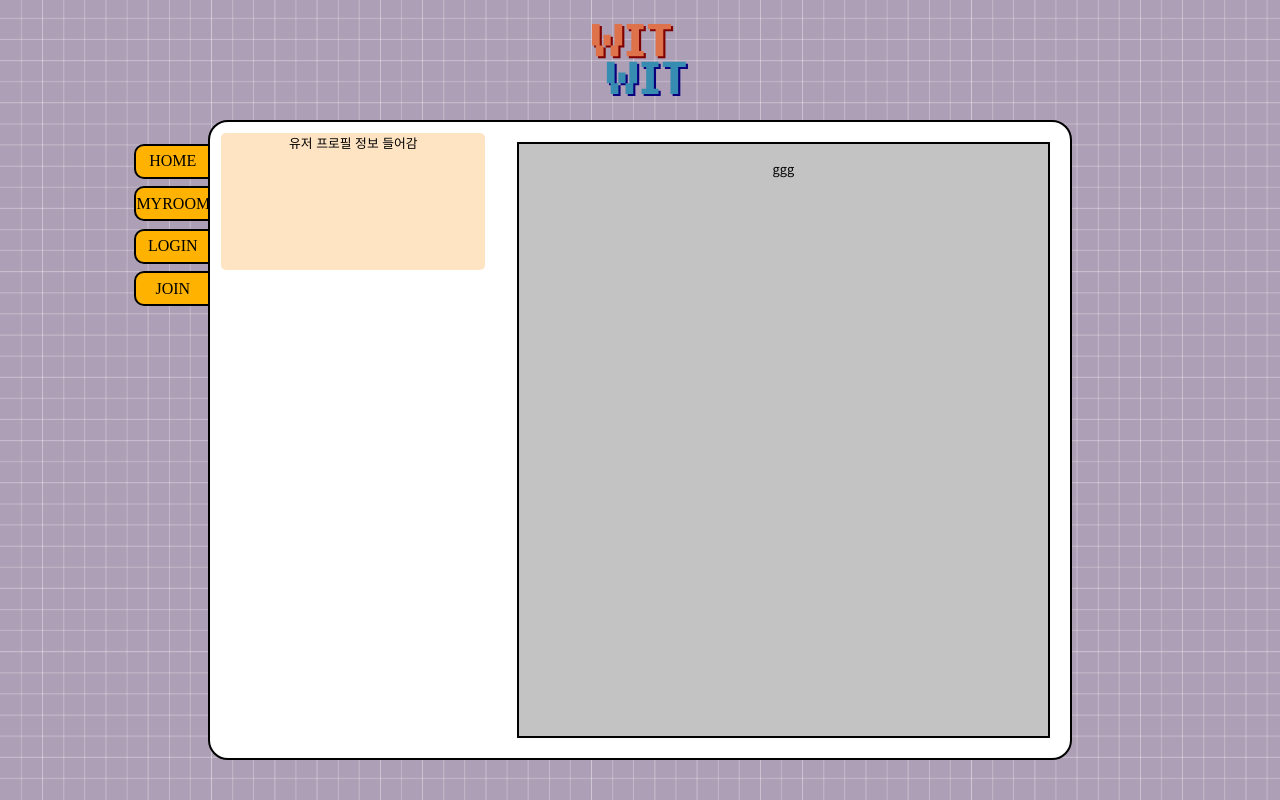
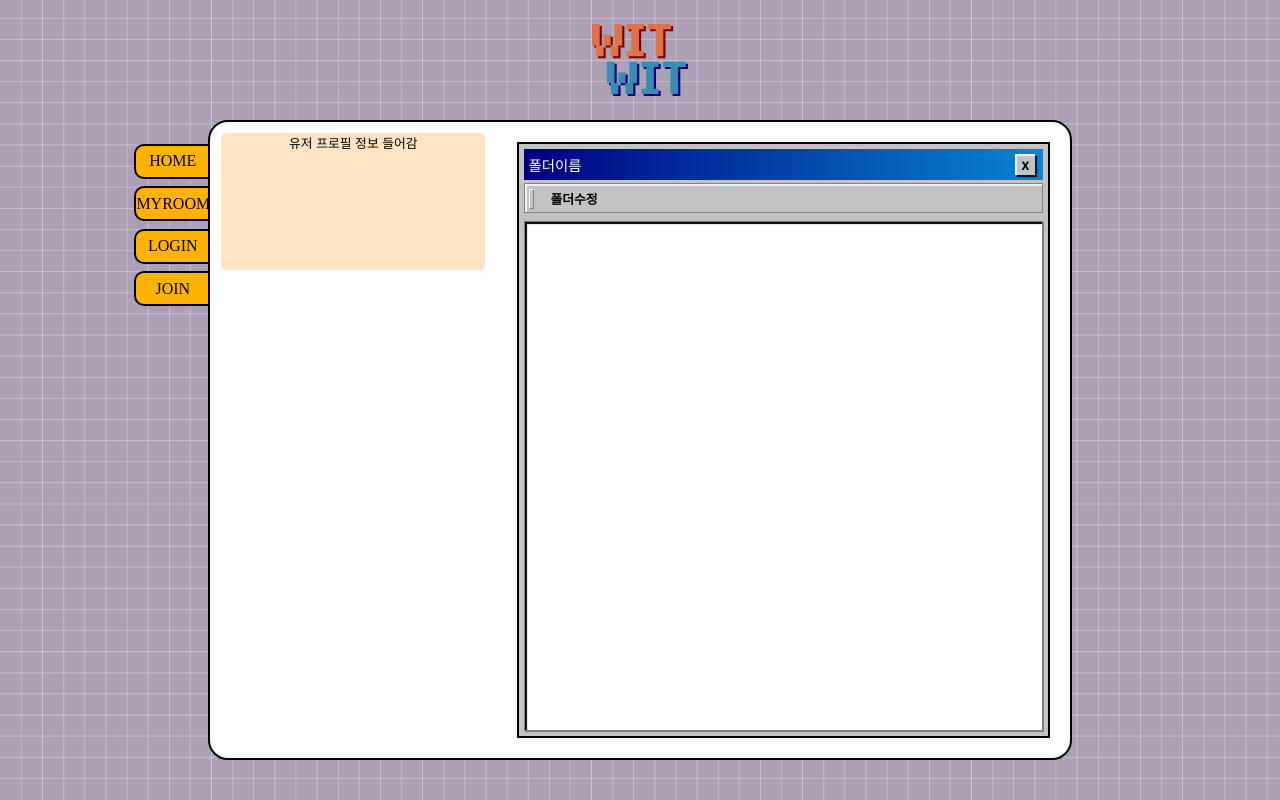
Before and after one commit to soyeon-noh/WitWit, a React (Create React App) app in the folder react/: page /1/folder/1 in a window 1280 px wide. Built offline with nearby package versions, Linux system fonts and the light colour scheme; no server answers; a web font is replaced by a local one.

Commit message:
folder화면 수정

```diff
--- a/react/src/comps/BoardBox.jsx
+++ b/react/src/comps/BoardBox.jsx
@@ -8,6 +8,8 @@ import Login from "./Login";
 import Join from "./Join";
 import FolderDetail from "./room/FolderDetail";
 import FolderBox from "./room/FolderBox";
+import FolderUpdate from "./room/FolderUpdate";
+import FolderDetailWitBox from "./room/FolderDetailWitBox";
 
 function BoardBox() {
   return (
@@ -16,9 +18,12 @@ function BoardBox() {
         <Routes>
           <Route path="" element={<WitHome />} />
 
-          <Route path=":user_id" element={<MyRoom />} >
-            <Route path = "" element={<FolderBox/>}/>
-            <Route path = "folder/:id" element={<FolderDetail/>}/>
+          <Route path=":user_id" element={<MyRoom />}>
+            <Route path="" element={<FolderBox />} />
+            <Route path="folder/:id" element={<FolderDetail />}>
+              <Route path="" element={<FolderDetailWitBox />} />
+              <Route path="folderinfo" element={<FolderUpdate />} />
+            </Route>
           </Route>
 
           <Route extract path="login" element={<Login />} />
--- a/react/src/comps/room/FolderBox.jsx
+++ b/react/src/comps/room/FolderBox.jsx
@@ -8,24 +8,21 @@ import { FolderFetch } from "../../functions/FolderFetch";
 import FolderInsert from "./FolderInsert";
 
 const FolderBox = () => {
-
   const { folderList, setFolderList } = useRoomContext();
   const user_id = "@userID";
-  const navigate = useNavigate()
+  const navigate = useNavigate();
 
-
-// 유저의 folder 명 출력하기
+  // 유저의 folder 명 출력하기
   const showFolderList = useCallback(async () => {
-    const folder = await FolderFetch(user_id)
+    const folder = await FolderFetch(user_id);
     await setFolderList(folder);
   }, []);
   useEffect(showFolderList, [showFolderList]);
 
-
-// 폴더 map으로 돌려서 출력하기
+  // 폴더 map으로 돌려서 출력하기
   const folderlistBox = folderList.map((folder) => {
     return (
-      <div className="folder" onClick={()=>folderDetail(folder.id)} >
+      <div className="folder" onClick={() => folderDetail(folder.id)}>
         <div className="folder-icon">
           <img src={FolderIcon} />
         </div>
@@ -35,15 +32,14 @@ const FolderBox = () => {
   });
 
   // 폴더 이름 클릭시 폴더 해당하는 위트들 출력하도록 url 이동
-  const folderDetail = (fId) =>{
-    console.log(fId)
-    navigate(`folder/${fId}`)
-  }
+  const folderDetail = (id) => {
+    navigate(`folder/${id}`);
+  };
 
   return (
     <div className="folderBox">
       {folderlistBox}
-      <FolderInsert showFolderList={showFolderList}/>
+      <FolderInsert showFolderList={showFolderList} />
     </div>
   );
 };
--- a/react/src/comps/room/FolderDetail.jsx
+++ b/react/src/comps/room/FolderDetail.jsx
@@ -1,40 +1,43 @@
 import React, { useCallback, useEffect, useState } from "react";
-import { useParams } from "react-router";
+import { Outlet, Route, Routes, useNavigate, useParams } from "react-router";
 import { useWitContext } from "../../context/WitContextProvider";
 
-import "../../css/myroom/FolderDetail.css"
+import "../../css/myroom/FolderDetail.css";
 import { FolderDetailFetch } from "../../functions/FolderFetch";
 
 import WitItem from "../wit/WitItem";
-
-
+import FolderDetailWitBox from "./FolderDetailWitBox";
 
 function FolderDetail({}) {
-  const user_id = "@userID";
+  const navigate = useNavigate();
 
-  // 폴더에 해당하는 wit를 출력하기 위한 임시 state
-  const [_witList, _setWitList] = useState([]);
+  const { user_id } = useParams("user_id");
+  const { id } = useParams("id");
 
-  const {id} = useParams("id")
+  //뒤로가기 버튼
+  const onClickBack = () => {};
 
-  // 폴더에 포함되는 wit 출력
-  const folderDetailFetch = useCallback(async () => {
-    const fWits = await FolderDetailFetch(user_id, id)
-    _setWitList(fWits)
-  },[]);
-  useEffect(folderDetailFetch, [folderDetailFetch])
-
-
-
+  //뒤로가기 버튼
+  const onClickSetting = () => {
+    navigate(`/${user_id}/folder/${id}/folderinfo`);
+  };
 
   return (
     <>
       <div className="folderWitBox">
-      <div className="detailheader">ggg</div>
-        {_witList && <WitItem showWitList={folderDetailFetch} witList={_witList}/>}
+        <div className="detailheader">
+          폴더이름
+          <spna className="xBox">x</spna>
+        </div>
+        <div className="detailheaderMenu">
+          <span>|</span>
+          <span onClick={onClickSetting}>폴더수정</span>
+        </div>
+
+        <Outlet />
       </div>
     </>
-    )
+  );
 }
 
 export default FolderDetail;
--- /dev/null
+++ b/react/src/comps/room/FolderDetailWitBox.jsx
@@ -0,0 +1,30 @@
+import React, { useCallback, useEffect, useState } from "react";
+import { useParams } from "react-router";
+import { FolderDetailFetch } from "../../functions/FolderFetch";
+import WitItem from "../wit/WitItem";
+
+function FolderDetailWitBox() {
+  const user_id = "@userID";
+  const { id } = useParams("id");
+  const { fId } = useParams("fId");
+
+  // 폴더에 해당하는 wit를 출력하기 위한 임시 state
+  const [_witList, _setWitList] = useState([]);
+
+  // 폴더에 포함되는 wit 출력
+  const folderDetailFetch = useCallback(async () => {
+    const fWits = await FolderDetailFetch(user_id, id);
+    _setWitList(fWits);
+  }, []);
+  useEffect(folderDetailFetch, [folderDetailFetch]);
+
+  return (
+    <div className="detailWitBox">
+      {_witList && (
+        <WitItem showWitList={folderDetailFetch} witList={_witList} />
+      )}
+    </div>
+  );
+}
+
+export default FolderDetailWitBox;
--- /dev/null
+++ b/react/src/comps/room/FolderUpdate.jsx
@@ -0,0 +1,7 @@
+import React from "react";
+
+function FolderUpdate() {
+  return <div>폴더수정하기</div>;
+}
+
+export default FolderUpdate;
--- a/react/src/comps/wit/WitItem.jsx
+++ b/react/src/comps/wit/WitItem.jsx
@@ -15,15 +15,14 @@ import WitItemMenu from "./WitItemMenu";
 import { WitFetch } from "../../functions/WitFetch";
 import { WitLikeFetch } from "../../functions/LikeFetch";
 
-const WitItem = ({showWitList, witList}) => {
-
-  const user_id = "@c_a_y"
+const WitItem = ({ showWitList, witList }) => {
+  const user_id = "@c_a_y";
 
   // 햄버거 메뉴바 스타일 지정
   const MyHamburger = styled(MoreVertIcon)({
     color: "#ad9fb6",
     cursor: "pointer",
-    float : "right"
+    float: "right",
   });
 
   //wit메뉴창 open plag
@@ -39,10 +38,20 @@ const WitItem = ({showWitList, witList}) => {
   };
 
   // 좋아요 기능
-  const like =async(user_id, wit) =>{
+  const like = async (user_id, wit) => {
     await WitLikeFetch(user_id, wit);
-    await WitFetch();
-  }
+    showWitList();
+  };
+
+  //리위트 기능
+  const reWit = async () => {
+    window.alert("리위트");
+  };
+
+  //북마크
+  const witMark = async () => {
+    window.alert("위마크");
+  };
 
   return witList.map((wit) => {
     const createAt = wit.createdDate + " " + wit.createdTime;
@@ -62,7 +71,7 @@ const WitItem = ({showWitList, witList}) => {
         {witMenuOpen && dataId === wit.id && (
           <WitItemMenu
             witMenuClose={witMenuClose}
-            wit_folderId ={wit.folder_id}
+            wit_folderId={wit.folder_id}
             data_id={wit.id}
             showWitList={showWitList}
           ></WitItemMenu>
@@ -70,22 +79,28 @@ const WitItem = ({showWitList, witList}) => {
         <div className="wit_text">{wit.text}</div>
         <div className="icon_box">
           <span>
-            <BookmarkBorderRoundedIcon fontSize="" /><span className="count">{wit.replyCount}</span>
+            <BookmarkBorderRoundedIcon fontSize="" onClick={witMark} />
+            <span className="count">{wit.replyCount}</span>
           </span>
           <span>
-            <BorderColorRoundedIcon fontSize="" /> <span className="count">{wit.replyCount}</span>
+            <BorderColorRoundedIcon fontSize="" onClick={reWit} />
+            <span className="count">{wit.replyCount}</span>
           </span>
-          <span><FavoriteBorderRoundedIcon fontSize="" onClick={()=>like(user_id, wit)}/> <span className="count">{wit.likeyCount}</span> </span>
-            {/* { likeCheck?
+          <span>
+            <FavoriteBorderRoundedIcon
+              fontSize=""
+              onClick={() => like(user_id, wit)}
+            />{" "}
+            <span className="count">{wit.likeyCount}</span>
+          </span>
+          {/* { likeCheck?
             <span><FavoriteRoundedIcon fontSize="" color="red" onClick={()=>like(user_id, wit)}/> <span className="count">{wit.likeyCount}</span> </span>
             : <span><FavoriteBorderRoundedIcon fontSize="" onClick={()=>like(user_id, wit)} /><span className="count">{wit.likeyCount}</span></span>
             }  */}
-
         </div>
       </div>
     );
   });
-
-}
+};
 
 export default WitItem;
--- a/react/src/css/myroom/FolderDetail.css
+++ b/react/src/css/myroom/FolderDetail.css
@@ -5,18 +5,88 @@
   background-color: rgb(195, 195, 195);
   border: 2px solid black;
 
-    padding: 15px;
+  padding: 5px;
   margin: 20px;
   position: relative;
   z-index: 25;
 
   overflow: auto;
+
+  display: flex;
+  flex-direction: column;
 }
 
 .folderWitBox::-webkit-scrollbar {
   display: none;
 }
 
-  .folderWitBox .wits{
-    box-shadow: 3px 3px 2px rgba(0, 0, 0,0.3);
+.folderWitBox .wits {
+  box-shadow: 3px 3px 2px rgba(0, 0, 0, 0.3);
 }
+
+.detailheader {
+  width: 100%;
+  background: linear-gradient(to right, rgb(0, 0, 129), rgb(7, 133, 209));
+  padding: 0.3rem;
+
+  text-align: left;
+  color: white;
+  font-size: 0.9rem;
+}
+
+.xBox {
+  float: right;
+  background-color: rgb(195, 195, 195);
+  padding: 0.2rem 0.4rem;
+  margin-right: 0.2rem;
+  color: black;
+  line-height: 100%;
+  font-weight: bold;
+
+  box-shadow: 2px 2px 1px rgba(0, 0, 0, 0.8),
+    inset 2px 2px 1px rgba(255, 255, 255, 0.8);
+
+  cursor: pointer;
+}
+
+.xBox:active {
+  box-shadow: inset 2px 2px 0 rgba(0, 0, 0, 0.5);
+}
+
+.detailheaderMenu {
+  border: 1px solid rgb(129, 129, 129);
+  padding: 0.3rem;
+  margin-top: 0.2rem;
+  box-shadow: inset 2px 2px 0px rgba(255, 255, 255, 0.8);
+
+  text-align: left;
+}
+
+.detailheaderMenu span {
+  margin-left: 0.8rem;
+  cursor: pointer;
+  padding: 0.1rem 0.3rem;
+  font-weight: bold;
+}
+
+.detailheaderMenu span:first-child {
+  padding: 0;
+  margin-left: 0;
+  width: 0.2rem;
+  height: 90%;
+  box-shadow: 1px 1px 0px rgb(129, 129, 129),
+    inset 1px 1px 0px rgba(255, 255, 255, 0.8);
+  color: rgb(195, 195, 195);
+}
+
+.detailheaderMenu span:active {
+  box-shadow: inset 2px 2px 0 rgba(0, 0, 0, 0.5);
+}
+
+.detailWitBox {
+  flex: 1;
+  margin-top: 0.5rem;
+  background-color: white;
+  box-shadow: 1px 1px 0px rgb(129, 129, 129), inset 2px 2px 1px rgba(0, 0, 0);
+  border: 1px solid rgb(129, 129, 129);
+}
--- a/react/src/css/wit/WitItem.css
+++ b/react/src/css/wit/WitItem.css
@@ -1,9 +1,8 @@
-
 div.wits {
   width: 90%;
   background-color: white;
   border: 2px solid #ad9fb6;
-    box-shadow: 3px 3px 2px rgba(241, 207, 241,0.5);
+  box-shadow: 3px 3px 2px rgba(241, 207, 241, 0.5);
   border-radius: 10px;
   margin: 20px auto;
   padding: 10px;
@@ -13,16 +12,17 @@ div.wits {
 img.wit_profile {
   width: 20px;
   transform: translateY(5px);
-    margin-right:5px ;
+  margin-right: 5px;
 }
 
 span.wit_userNick {
   font-family: "DungGeunMo";
   font-size: 1rem;
-    margin-right:5px ;
+  margin-right: 5px;
 }
 
-span.wit_userid,span.wit_fromNow {
+span.wit_userid,
+span.wit_fromNow {
   font-size: 0.8rem;
   color: #333;
 }
@@ -39,14 +39,12 @@ span.wit_menu {
   width: fit-content;
 }
 
-
-
 div.wit_text {
   text-align: left;
   font-size: 0.8rem;
   margin: 10px auto;
   width: 85%;
-    background-color: rgba(241, 207, 241,0.3);
+  background-color: rgba(241, 207, 241, 0.3);
   padding: 10px;
   border-radius: 5px;
 }
@@ -59,7 +57,7 @@ div.icon_box {
 }
 
 div.icon_box span {
-    margin-left:20%;
+  margin-left: 20%;
   color: #07364d;
   cursor: pointer;
   font-size: 1.1rem;
@@ -70,4 +68,5 @@ div.icon_box span span.count {
   font-size: 0.8rem;
   margin-left: 5px;
   line-height: 100%;
+  cursor: default;
 }
```
Also changed, not shown: react/src/App.js (+6 -3 lines), react/src/comps/wit/WitItemMenu.jsx (+41 -30 lines), 1 other file (tests, documents, lock files or other folders). Lines whose indentation alone changed are shown as unchanged.
